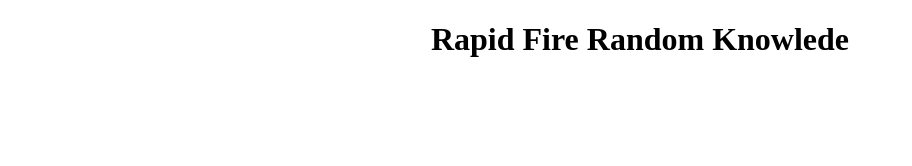
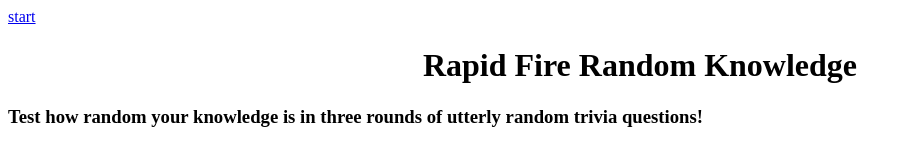
Before and after one commit to BE500/Rapid-Fire-Random-Knowledge, a plain HTML site: page index.html in a window 1280 px wide. Shown: the whole page, without its empty margins (0-912 px from the left). Drawn offline with Linux system fonts and the light colour scheme.

Commit message:
successfully linked multiple html pages needed for the different levels and end

```diff
--- a/index.html
+++ b/index.html
@@ -4,11 +4,13 @@
     <meta charset="UTF-8">
     <meta http-equiv="X-UA-Compatible" content="IE=edge">
     <meta name="viewport" content="width=device-width, initial-scale=1.0">
-    <title>Rapid Fire Random Knowlede</title>
+    <title>Rapid Fire Random knowledge</title>
     <link rel='stylesheet' href='style.css' />
+    <a href="pageOne.html">start</a>
 </head>
 <body>
-    <h1>Rapid Fire Random Knowlede</h1>
+    <h1>Rapid Fire Random Knowledge</h1>
+    <h3>Test how random your knowledge is in three rounds of utterly random trivia questions!</h3>
     <script src='script.js'></script>
 </body>
 </html>
```
